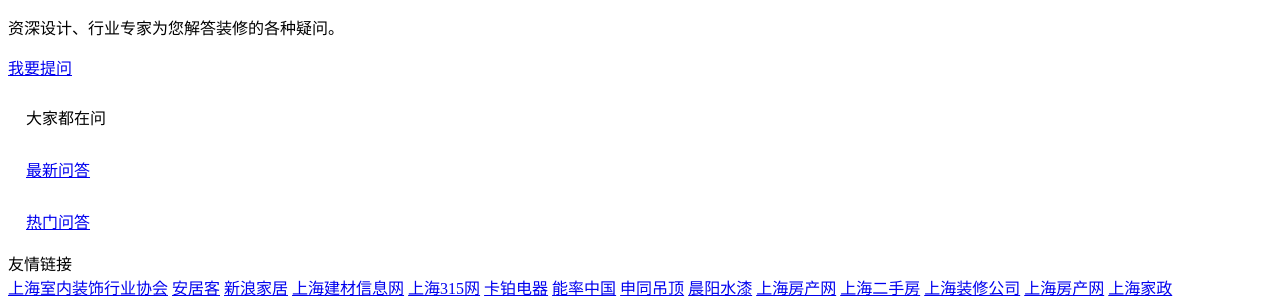
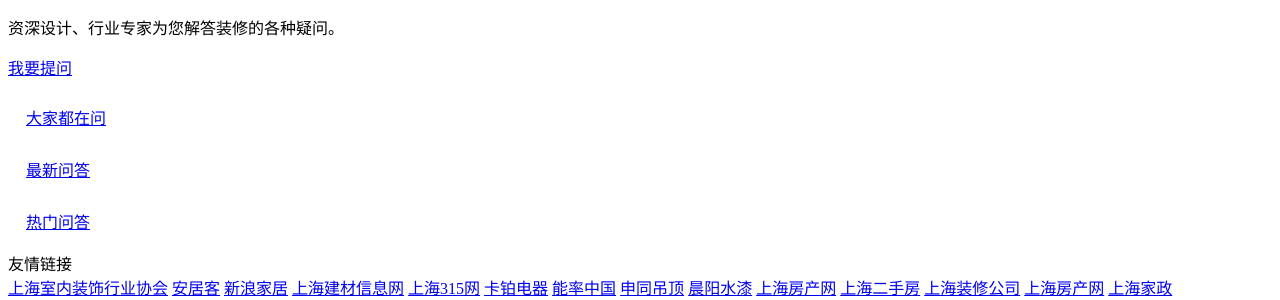
Before and after one commit to tongwoojun/zhuangxiu, a Yii app: template frontend/views/qa/index.php in a window 1280 px wide. Shown: the part 254-554 px from the top of the page. Run offline with PHP 8.4 and a stand-in for Yii, Linux system fonts and the light colour scheme; the template is opened without the code that fills it, so the values that code supplies are empty; some libraries are stand-ins or nearby versions.

Commit message:
添加链接
添加链接

```diff
--- a/frontend/views/qa/index.php
+++ b/frontend/views/qa/index.php
@@ -46,7 +46,7 @@ use yii\helpers\StringHelper;
 </div>
 
 <div class="border-all fl mb20" style="width:746px;padding: 10px 18px 2px 18px;">
-    <div class="recom_tit pr">大家都在问<a href="<?=Url::to(['qa/list']);?>" class="pa more"></a></div>
+    <div class="recom_tit pr"><a href="<?=Url::to(['qa/list']);?>" >大家都在问</a><a href="<?=Url::to(['qa/list']);?>" class="pa more"></a></div>
     <div class="ques_list">
         <ul>
             <?php if(isset($all) && !empty($all)){foreach($all as $value){?>
@@ -64,7 +64,7 @@ use yii\helpers\StringHelper;
 
 <?php if(isset(Yii::$app->view->params['ads'][11])){ ?>
 <div class="ask_team border-all mb20 fr">
-    <div class="recom_tit">专家团队</div>
+    <div class="recom_tit"><a href="<?=Url::to(['team/list','type'=>2]);?>" >专家团队</a></div>
     <?php foreach(Yii::$app->view->params['ads'][11] as $key=>$value){?>
         <dl class="ask_team_list">
             <dt><img src="<?=Yii::$app->request->baseUrl.$value['img'];?>" width="120"></dt>
--- a/frontend/views/site/_search_item.php
+++ b/frontend/views/site/_search_item.php
@@ -12,6 +12,7 @@ use yii\helpers\StringHelper;
 $tag_list = ['scene'=>'翻新现场','qa'=>'翻新问答','trends'=>'佳园动态'];
 $table = is_object($model)?$model->tableName():'';
 ?>
+
 <?php if($table == 'zx_scene'){?>
 <li>
     <div class="secc_lihd secc_add_result">
```
